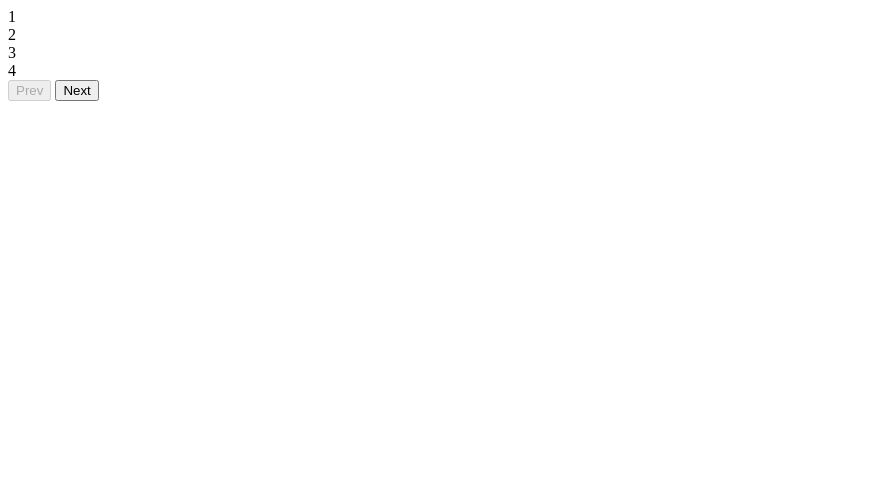
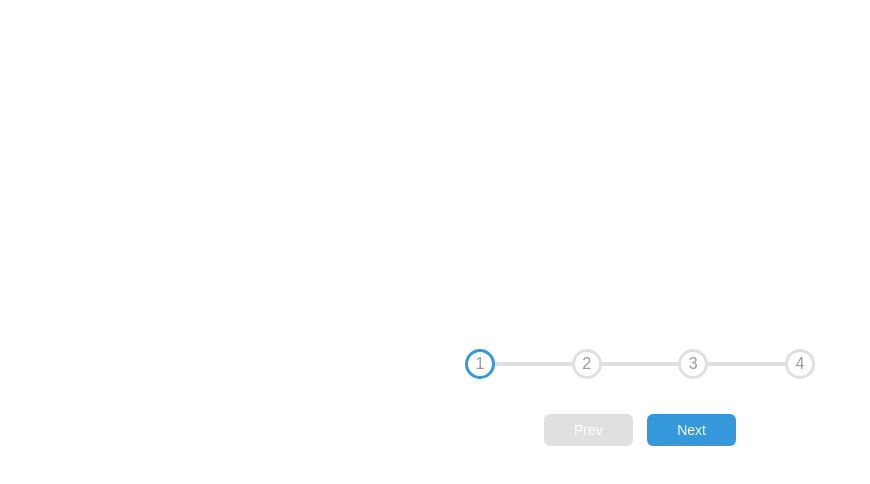
Before and after one commit to mohammadpiriyan/Progress-Steps, a plain HTML site: page index.html in a window 1280 px wide. Shown: the whole page, without its empty margins (0-870 px from the left). Drawn offline with Linux system fonts and the light colour scheme.

Commit message:
add style

```diff
--- a/index.html
+++ b/index.html
@@ -1,24 +1,23 @@
 <!DOCTYPE html>
 <html lang="en">
   <head>
-    <meta charset="UTF-8">
-    <meta http-equiv="X-UA-Compatible" content="IE=edge">
-    <meta name="viewport" content="width=device-width, initial-scale=1.0">
+    <meta charset="UTF-8" />
+    <meta http-equiv="X-UA-Compatible" content="IE=edge" />
+    <meta name="viewport" content="width=device-width, initial-scale=1.0" />
+    <link rel="stylesheet" href="style.css" />
     <title>Progress Steps</title>
   </head>
   <body>
     <div class="container">
       <div class="progress-container">
-            <div class="progress">
+        <div class="progress"></div>
         <div class="circle active">1</div>
-                <div class="circle ">2</div>
-                <div class="circle ">3</div>
-                <div class="circle ">4</div>
-            </div>
+        <div class="circle">2</div>
+        <div class="circle">3</div>
+        <div class="circle">4</div>
       </div>
       <button class="btn" id="prev" disabled>Prev</button>
-        <button class="btn" id="next" >Next</button>
+      <button class="btn" id="next">Next</button>
     </div>
-
   </body>
 </html>
--- a/style.css
+++ b/style.css
@@ -0,0 +1,87 @@
+* {
+  box-sizing: border-box;
+}
+:root {
+  --line-border-fill: #3498db;
+  --line-border-empty: #e0e0e0;
+}
+body {
+  font-family: Arial, Helvetica, sans-serif;
+  display: flex;
+  align-items: center;
+  justify-content: center;
+  height: 100vh;
+  overflow: hidden;
+  margin: 0;
+}
+.container {
+  text-align: center;
+}
+.progress-container {
+  display: flex;
+  justify-content: space-between;
+  position: relative;
+  margin-bottom: 30px;
+  max-width: 100%;
+  width: 350px;
+}
+.progress-container::before {
+  content: "";
+  background-color: var(--line-border-empty);
+  position: absolute;
+  top: 50%;
+  left: 0;
+  transform: translateY(-50%);
+  height: 4px;
+  width: 100%;
+  z-index: -1;
+  transition: 0.4s ease;
+}
+.progress {
+  background-color: var(--line-border-fill);
+  position: absolute;
+  top: 50%;
+  left: 0;
+  transform: translateY(-50%);
+  height: 4px;
+  width: 0%;
+  z-index: -1;
+  transition: 0.4s ease;
+}
+.circle {
+  background-color: #fff;
+  color: #999;
+  border-radius: 50%;
+  height: 30px;
+  width: 30px;
+  display: flex;
+  align-items: center;
+  justify-content: center;
+  border: 3px solid var(--line-border-empty);
+  transition: 0.4s ease;
+}
+.circle.active {
+  border-color: var(--line-border-fill);
+}
+.btn {
+  background-color: var(--line-border-fill);
+  color: #fff;
+  border: 0;
+  border-radius: 6px;
+  cursor: pointer;
+  font-family: inherit;
+  padding: 8px 30px;
+  margin: 5px;
+  font-size: 14px;
+}
+.btn:active {
+  transform: scale(0.98);
+}
+
+.btn:focus {
+  outline: 0;
+}
+.btn:disabled {
+  background-color: var(--line-border-empty);
+  cursor: not-allowed;
+}
```
Lines whose indentation alone changed are shown as unchanged.
